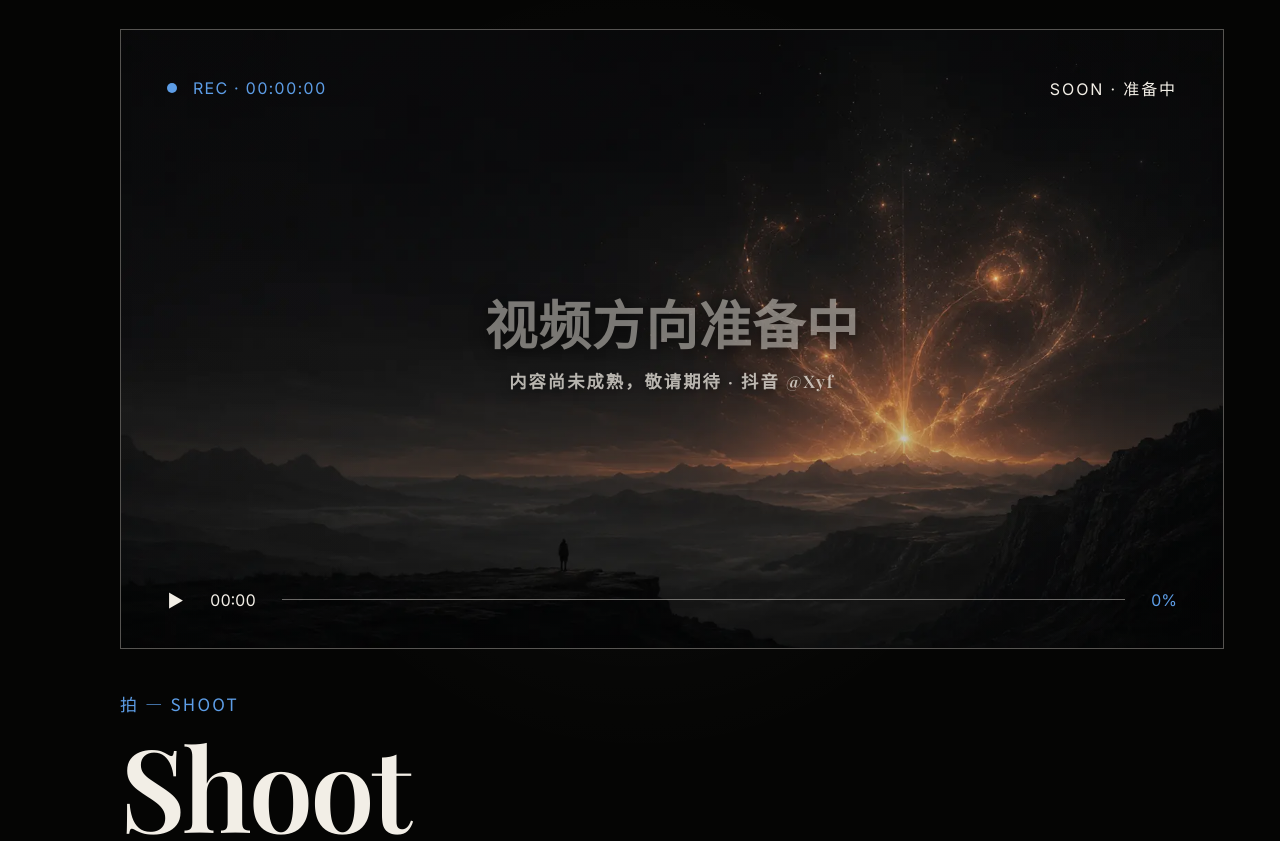
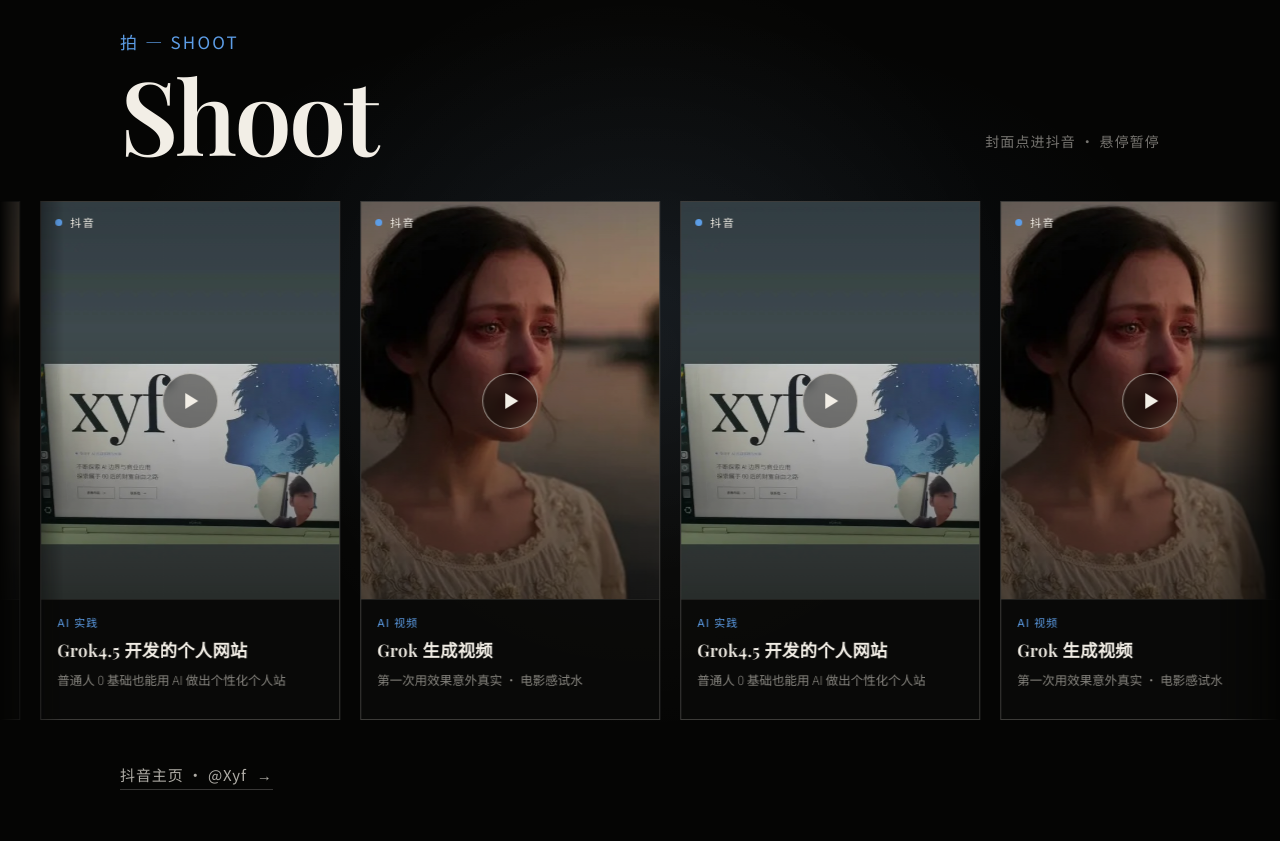
Before and after one commit to yunfanxing6/xyf-ai.com, a website: page index.html in a window 1280 px wide. Shown: the part 2540-3381 px from the top of the page. Drawn offline with nearby package versions, Linux system fonts and the light colour scheme; no server answers; animation ran at ten frames a second; a web font is replaced by a local one.

Commit message:
feat: video marquee with Douyin covers and outbound links
Replace the Shoot placeholder with an infinite left-scrolling card
strip (Contact marquee style). Cards use original Douyin covers and
open short links; hover pauses so visitors can click through.

```diff
--- a/css/work-split.css
+++ b/css/work-split.css
@@ -198,7 +198,8 @@
 
 /* ───────────── SHOOT / VIDEO ─────────────
    注意:不翻整个 body 背景(各 section 自带背景,深色只属于 .shoot)。
-   theme-shoot 只在"导航线落在 Shoot 内"时反色 nav/rail/准星,避免把上一屏染黑。 */
+   theme-shoot 只在"导航线落在 Shoot 内"时反色 nav/rail/准星,避免把上一屏染黑。
+   视频区：横向卡片滑动（封面 → 外链抖音/YouTube），不是 Writing 固定栅格。 */
 body.theme-shoot .nav{
   background:rgba(5,5,4,.9);
   border-bottom-color:rgba(242,238,230,.08);
@@ -216,91 +217,33 @@ body.theme-shoot .cross::after{
 }
 
 .shoot{
-  --line:rgba(242,238,230,.34);
+  --line:rgba(242,238,230,.22);
   --muted:#a8a096;
   --ink-soft:#d8d0c4;
   min-height:100vh;
   background:#050504;
   color:#f2eee6;
-  padding:104px 56px 48px calc(var(--rail-x) + 72px);
+  padding:104px 0 56px;
   display:flex;flex-direction:column;
-  gap:42px;
+  gap:28px;
   position:relative;
   overflow:hidden;
 }
 .shoot::before{
   content:"";position:absolute;inset:0;pointer-events:none;
-  background:radial-gradient(circle at 50% 46%,rgba(255,255,255,.06),transparent 48%);
-  opacity:.7;
+  background:
+    radial-gradient(ellipse 70% 50% at 50% 40%,rgba(93,157,230,.08),transparent 60%),
+    radial-gradient(circle at 50% 46%,rgba(255,255,255,.05),transparent 48%);
+  opacity:1;
 }
-.shoot__stage{
-  position:relative;z-index:1;flex:1 1 auto;
-  min-height:620px;overflow:hidden;
-  border:1px solid var(--line);
-  display:flex;flex-direction:column;justify-content:space-between;
-  padding:46px 46px 36px;
-}
-.shoot__bg{
-  position:absolute;inset:0;z-index:0;
-  background-size:cover;background-position:center;
-  opacity:1;
-  filter:saturate(.88) brightness(.95) contrast(1);
-}
-.shoot__stage::after{
-  content:"";position:absolute;inset:0;z-index:1;
-  background:
-    linear-gradient(180deg,rgba(5,5,4,.30),rgba(5,5,4,.04) 43%,rgba(5,5,4,.38)),
-    linear-gradient(90deg,rgba(5,5,4,.12),transparent 24%,transparent 76%,rgba(5,5,4,.14));
-}
-.shoot__stage > *:not(.shoot__bg){position:relative;z-index:2;}
-.shoot__topbar{
-  display:flex;justify-content:space-between;align-items:center;
-  font-size:16px;letter-spacing:.08em;color:#f2eee6;
-  font-variant-numeric:tabular-nums;
-}
-.shoot__rec{display:inline-flex;align-items:center;gap:16px;color:var(--accent);}
-.shoot__rec i{width:10px;height:10px;border-radius:50%;background:var(--accent);animation:recblink 1.6s steps(1) infinite;}
-@keyframes recblink{50%{opacity:.25;}}
-.shoot__ep{letter-spacing:.12em;}
-.shoot__copy{
-  position:absolute;left:50%;top:38%;transform:translateX(-50%);
-  width:min(860px,72%);
-  display:flex;flex-direction:column;align-items:center;gap:16px;
-  text-align:center;
-}
-.shoot__center{
-  width:100%;
-  font-family:var(--serif-cjk);font-weight:700;
-  font-size:clamp(38px,4.1vw,68px);line-height:1.1;letter-spacing:.02em;
-  color:rgba(242,238,230,.48);
-  text-shadow:0 4px 18px rgba(0,0,0,.7);
-  mix-blend-mode:screen;
-}
-.shoot__soon{
-  width:max-content;
-  font-family:var(--serif-cjk);font-weight:600;
-  font-size:clamp(17px,1.35vw,24px);
-  letter-spacing:.12em;color:rgba(242,238,230,.74);
-  text-shadow:0 2px 10px rgba(0,0,0,.55);
-  white-space:nowrap;
-}
-.shoot__player{
-  display:flex;align-items:center;gap:26px;
-  font-size:16px;color:#f2eee6;font-variant-numeric:tabular-nums;
-}
-.shoot__play{font-size:17px;}
-.shoot__track{flex:1;height:1px;background:rgba(242,238,230,.42);position:relative;}
-.shoot__track i{position:absolute;left:0;top:-1px;width:0%;height:3px;background:var(--accent);}
-.shoot__pct{color:var(--accent);}
-
-.shoot__foot{
+.shoot__head{
   position:relative;z-index:1;
-  display:flex;align-items:flex-end;justify-content:flex-start;
-  gap:120px;
-  padding-left:0;
+  padding:0 calc(var(--rail-x) + 72px) 0 calc(var(--rail-x) + 72px);
+  display:flex;align-items:flex-end;justify-content:space-between;gap:24px;
+  flex-wrap:wrap;
 }
 .shoot__wordwrap{
-  display:flex;flex-direction:column;align-items:flex-start;gap:18px;
+  display:flex;flex-direction:column;align-items:flex-start;gap:14px;
 }
 .shoot__kicker{
   font-family:var(--sans-cjk);
@@ -308,9 +251,170 @@ body.theme-shoot .cross::after{
 }
 .shoot__title{
   font-family:var(--serif);font-weight:600;line-height:.9;
-  font-size:clamp(96px,9vw,150px);
+  font-size:clamp(72px,8vw,128px);
   letter-spacing:-.025em;color:#f2eee6;
 }
+.shoot__lead{
+  font-family:var(--sans-cjk);
+  font-size:14px;letter-spacing:.08em;
+  color:rgba(242,238,230,.48);
+  padding-bottom:10px;
+}
+
+/* ── Video marquee：与 Contact 关键词条同款无限向左循环 ── */
+.vmarquee{
+  position:relative;z-index:1;
+  overflow:hidden;
+  padding:12px 0 8px;
+  -webkit-mask-image:linear-gradient(90deg,transparent,#000 5%,#000 95%,transparent);
+  mask-image:linear-gradient(90deg,transparent,#000 5%,#000 95%,transparent);
+}
+.vmarquee__track{
+  display:flex;
+  width:max-content;
+  gap:0;
+  animation:vmarquee 28s linear infinite;
+  will-change:transform;
+}
+.vmarquee:hover .vmarquee__track,
+.vmarquee:focus-within .vmarquee__track{
+  animation-play-state:paused;
+}
+@media (prefers-reduced-motion:reduce){
+  .vmarquee__track{animation:none;}
+}
+@keyframes vmarquee{
+  from{transform:translateX(0)}
+  to{transform:translateX(-50%)}
+}
+
+.vmarquee__set{
+  display:flex;
+  flex:none;
+  gap:20px;
+  padding-right:20px; /* 与 gap 一致，两套衔接无跳 */
+  align-items:stretch;
+}
+
+/* 单卡：竖版抖音感 3:4 */
+.vcard{
+  --vcard-w:clamp(220px,26vw,300px);
+  flex:0 0 var(--vcard-w);
+  width:var(--vcard-w);
+  display:flex;flex-direction:column;
+  text-decoration:none;color:inherit;
+  border:1px solid var(--line);
+  background:rgba(12,12,11,.72);
+  transition:border-color .3s var(--ease), box-shadow .35s var(--ease);
+  outline:none;
+}
+.vcard:hover,
+.vcard:focus-visible{
+  border-color:rgba(93,157,230,.55);
+  box-shadow:0 16px 40px rgba(0,0,0,.45);
+}
+.vcard:focus-visible{outline:1px solid var(--accent);outline-offset:3px;}
+
+.vcard__media{
+  position:relative;
+  aspect-ratio:3 / 4;
+  overflow:hidden;
+  background:#0a0a09;
+}
+.vcard__img{
+  width:100%;height:100%;
+  object-fit:cover;object-position:center top;
+  display:block;
+  transform:scale(1.02);
+  transition:transform .7s var(--ease), filter .4s var(--ease);
+  filter:saturate(.92) brightness(.94);
+  pointer-events:none;
+  user-select:none;
+}
+.vcard:hover .vcard__img,
+.vcard:focus-visible .vcard__img{
+  transform:scale(1.06);
+  filter:saturate(1) brightness(1);
+}
+.vcard__shade{
+  position:absolute;inset:0;
+  background:
+    linear-gradient(180deg,rgba(5,5,4,.12),transparent 32%,rgba(5,5,4,.5) 100%);
+  pointer-events:none;
+}
+.vcard__play{
+  position:absolute;left:50%;top:50%;
+  transform:translate(-50%,-50%);
+  width:56px;height:56px;border-radius:50%;
+  border:1px solid rgba(242,238,230,.55);
+  background:rgba(5,5,4,.42);
+  backdrop-filter:blur(6px);
+  display:grid;place-items:center;
+  transition:transform .3s var(--ease), background .3s, border-color .3s;
+}
+.vcard__play i{
+  display:block;width:0;height:0;
+  margin-left:3px;
+  border-style:solid;
+  border-width:8px 0 8px 13px;
+  border-color:transparent transparent transparent #f2eee6;
+}
+.vcard:hover .vcard__play{
+  transform:translate(-50%,-50%) scale(1.08);
+  background:rgba(93,157,230,.28);
+  border-color:var(--accent);
+}
+.vcard__rec{
+  position:absolute;left:14px;top:12px;
+  display:inline-flex;align-items:center;gap:8px;
+  font-size:11px;letter-spacing:.14em;
+  color:#f2eee6;
+}
+.vcard__rec i{
+  width:7px;height:7px;border-radius:50%;
+  background:var(--accent);
+  animation:recblink 1.6s steps(1) infinite;
+}
+@keyframes recblink{50%{opacity:.25;}}
+.vcard__body{
+  display:flex;flex-direction:column;gap:8px;
+  padding:14px 16px 16px;
+  border-top:1px solid rgba(242,238,230,.1);
+  min-height:7.5em;
+}
+.vcard__tag{
+  font-size:11px;letter-spacing:.1em;
+  color:var(--accent);
+  font-family:var(--sans);
+}
+.vcard__title{
+  font-family:var(--serif-cjk);font-weight:600;
+  font-size:clamp(16px,1.35vw,19px);
+  line-height:1.35;color:#f2eee6;
+  letter-spacing:.02em;
+}
+.vcard__dek{
+  font-family:var(--sans-cjk);font-weight:300;
+  font-size:12.5px;line-height:1.55;
+  color:rgba(242,238,230,.55);
+}
+
+.shoot__all{
+  position:relative;z-index:1;
+  align-self:flex-start;
+  margin:8px calc(var(--rail-x) + 72px) 0;
+  display:inline-flex;align-items:center;gap:10px;
+  font-family:var(--sans-cjk);
+  font-size:15px;letter-spacing:.06em;
+  color:rgba(242,238,230,.72);
+  text-decoration:none;
+  border-bottom:1px solid rgba(242,238,230,.22);
+  padding-bottom:4px;
+  transition:color .25s, border-color .25s;
+}
+.shoot__all:hover{color:var(--accent);border-color:var(--accent);}
+.shoot__all .arr{transition:transform .25s var(--ease);}
+.shoot__all:hover .arr{transform:translateX(5px);}
 
 /* ───────────── BUILD ───────────── */
 .build{
@@ -588,11 +692,13 @@ body.theme-shoot .cross::after{
   .wpost{grid-template-columns:74px 1fr;min-height:auto;padding:22px 18px;}
   .wpost__idx{font-size:58px;}
   .wpost__thumb{display:none;}
-  .shoot{padding:92px 18px 42px;gap:28px;}
-  .shoot__stage{min-height:58vh;padding:28px 22px 24px;}
-  .shoot__topbar,.shoot__player{font-size:12px;gap:12px;}
-  .shoot__center{font-size:24px;line-height:1.4;flex-wrap:wrap;}
-  .shoot__foot{padding-left:0;gap:26px;align-items:flex-start;flex-direction:column;}
+  .shoot{padding:92px 0 42px;gap:22px;}
+  .shoot__head{padding:0 18px;gap:12px;}
+  .shoot__title{font-size:clamp(64px,18vw,96px);}
+  .shoot__lead{padding-bottom:4px;font-size:12px;}
+  .vcard{--vcard-w:clamp(200px,58vw,260px);}
+  .vmarquee__track{animation-duration:22s;}
+  .shoot__all{margin-left:18px;margin-right:18px;}
   .build__title{font-size:clamp(72px,22vw,118px);}
   .build__sub{font-size:18px;}
   .build__cta{font-size:18px;}
@@ -669,20 +775,19 @@ body.theme-shoot .cross::after{
 
   .shoot{
     min-height:100svh;
-    padding:84px var(--pad-x) 40px;
-    gap:26px;
+    padding:84px 0 40px;
+    gap:20px;
   }
-  .shoot__stage{
-    min-height:54vh;
-    padding:22px 18px;
-  }
-  .shoot__copy{
-    top:39%;
-    width:78%;
-  }
-  .shoot__center{font-size:22px;}
-  .shoot__soon{font-size:15px;}
-  .shoot__title{font-size:clamp(72px,24vw,104px);}
+  .shoot__head{padding:0 var(--pad-x);}
+  .shoot__title{font-size:clamp(64px,20vw,88px);}
+  .shoot__lead{width:100%;}
+  .vcard{--vcard-w:clamp(180px,62vw,240px);}
+  .vcard__body{padding:12px 14px 14px;gap:6px;min-height:6.8em;}
+  .vcard__title{font-size:15px;}
+  .vcard__dek{font-size:12px;}
+  .vcard__play{width:48px;height:48px;}
+  .vmarquee__track{animation-duration:18s;}
+  .shoot__all{margin-left:var(--pad-x);margin-right:var(--pad-x);}
 
   .build{
     padding:calc(var(--nav-h) + 42px) var(--pad-x) 72px;
--- a/index.html
+++ b/index.html
@@ -14,10 +14,10 @@
 <!-- 国内访问 Google Fonts 易卡住；非阻塞加载 + display=swap -->
 <link rel="stylesheet" href="https://fonts.googleapis.com/css2?family=Playfair+Display:ital,wght@0,400;0,500;0,600;0,700;1,500;1,600&family=Noto+Serif+SC:wght@500;600;700&family=Inter:wght@300;400;500;600&family=Noto+Sans+SC:wght@300;400;500&display=swap" media="print" onload="this.media='all'" />
 <noscript><link rel="stylesheet" href="https://fonts.googleapis.com/css2?family=Playfair+Display:ital,wght@0,400;0,500;0,600;0,700;1,500;1,600&family=Noto+Serif+SC:wght@500;600;700&family=Inter:wght@300;400;500;600&family=Noto+Sans+SC:wght@300;400;500&display=swap" /></noscript>
-<link rel="stylesheet" href="css/tokens.css?v=xyf-writing-03" />
-<link rel="stylesheet" href="css/base.css?v=xyf-writing-03" />
-<link rel="stylesheet" href="css/sections.css?v=xyf-writing-03" />
-<link rel="stylesheet" href="css/work-split.css?v=xyf-writing-03" />
+<link rel="stylesheet" href="css/tokens.css?v=xyf-video-02" />
+<link rel="stylesheet" href="css/base.css?v=xyf-video-02" />
+<link rel="stylesheet" href="css/sections.css?v=xyf-video-02" />
+<link rel="stylesheet" href="css/work-split.css?v=xyf-video-02" />
 </head>
 <body>
 
@@ -358,31 +358,57 @@
     <a class="writing__all" href="https://x.com/xfengbro" target="_blank" rel="noopener" data-reveal>全部文章 <span class="arr">→</span></a>
   </section>
 
-  <!-- ═══════════ SHOOT / VIDEO（深色）═══════════ -->
+  <!-- ═══════════ SHOOT / VIDEO（深色 · 无限向左 marquee 循环）═══════════ -->
   <section class="shoot" id="shoot">
-    <div class="shoot__stage" data-reveal>
-      <span class="shoot__bg" style="background-image:url('assets/shoot-bg.webp')"></span>
-      <div class="shoot__topbar">
-        <span class="shoot__rec"><i></i> REC · 00:00:00</span>
-        <span class="shoot__ep">SOON · 准备中</span>
+    <header class="shoot__head">
+      <div class="shoot__wordwrap" data-reveal>
+        <span class="shoot__kicker">拍 — SHOOT</span>
+        <h2 class="shoot__title">Shoot</h2>
       </div>
-      <div class="shoot__copy">
-        <h3 class="shoot__center">视频方向准备中</h3>
-        <p class="shoot__soon">内容尚未成熟，敬请期待 · 抖音 @Xyf</p>
-      </div>
-      <div class="shoot__player">
-        <span class="shoot__play">▶</span>
-        <span class="shoot__t">00:00</span>
-        <span class="shoot__track"><i></i></span>
-        <span class="shoot__pct">0%</span>
+      <p class="shoot__lead" data-reveal>封面点进抖音 · 悬停暂停</p>
+    </header>
+
+    <!-- 与 Contact 关键词条同思路：双份轨道 + translateX(-50%) 无缝向左循环；组内多复几遍填满宽屏 -->
+    <div class="vmarquee" data-reveal data-vmarquee>
+      <div class="vmarquee__track">
+        <div class="vmarquee__set" data-vmarquee-set>
+          <a class="vcard" href="https://v.douyin.com/ZlrpqhsNvkA/" target="_blank" rel="noopener"
+             aria-label="在抖音观看：Grok4.5 开发的个人网站">
+            <span class="vcard__media">
+              <img class="vcard__img" src="assets/video-cover-01.jpg?v=dy1" alt="" width="540" height="960" draggable="false" />
+              <span class="vcard__shade" aria-hidden="true"></span>
+              <span class="vcard__play" aria-hidden="true"><i></i></span>
+              <span class="vcard__rec"><i></i> 抖音</span>
+            </span>
+            <span class="vcard__body">
+              <span class="vcard__tag">AI 实践</span>
+              <h3 class="vcard__title">Grok4.5 开发的个人网站</h3>
+              <p class="vcard__dek">普通人 0 基础也能用 AI 做出个性化个人站</p>
+            </span>
+          </a>
+          <a class="vcard" href="https://v.douyin.com/ZVyyWUNtS9M/" target="_blank" rel="noopener"
+             aria-label="在抖音观看：Grok 生成视频">
+            <span class="vcard__media">
+              <img class="vcard__img" src="assets/video-cover-02.jpg?v=dy1" alt="" width="900" height="506" draggable="false" />
+              <span class="vcard__shade" aria-hidden="true"></span>
+              <span class="vcard__play" aria-hidden="true"><i></i></span>
+              <span class="vcard__rec"><i></i> 抖音</span>
+            </span>
+            <span class="vcard__body">
+              <span class="vcard__tag">AI 视频</span>
+              <h3 class="vcard__title">Grok 生成视频</h3>
+              <p class="vcard__dek">第一次用效果意外真实 · 电影感试水</p>
+            </span>
+          </a>
+        </div>
       </div>
     </div>
-    <div class="shoot__foot">
-      <div class="shoot__wordwrap">
-        <span class="shoot__kicker" data-reveal>拍 — SHOOT</span>
-        <h2 class="shoot__title" data-reveal>Shoot</h2>
-      </div>
-    </div>
+
+    <a class="shoot__all"
+       href="https://www.douyin.com/user/MS4wLjABAAAAt2IYDh3RCyOTeeG1pjnfnSfQTT3RPobH2nW8Vh3w4F-p7pafrCtKTrrC1JrtK_ny"
+       target="_blank" rel="noopener" data-reveal>
+      抖音主页 · @Xyf <span class="arr">→</span>
+    </a>
   </section>
 
   <!-- ═══════════ BUILD ═══════════ -->
@@ -531,8 +557,8 @@
 
 <script src="https://cdnjs.cloudflare.com/ajax/libs/gsap/3.12.5/gsap.min.js"></script>
 <script src="https://cdnjs.cloudflare.com/ajax/libs/gsap/3.12.5/ScrollTrigger.min.js"></script>
-<script src="js/particles.js?v=xyf-writing-03"></script>
+<script src="js/particles.js?v=xyf-video-02"></script>
 <script src="js/build.js"></script>
-<script src="js/main.js?v=xyf-writing-03"></script>
+<script src="js/main.js?v=xyf-video-02"></script>
 </body>
 </html>
--- a/js/main.js
+++ b/js/main.js
@@ -97,7 +97,42 @@ document.addEventListener("DOMContentLoaded", () => {
 
   // Writing：从 X 实时同步文章浏览量（优先同域 /api/x-views，回退 fxtwitter）
   hydrateXViews();
+
+  // Video marquee：把源卡片复制到足够宽，再克隆整组做无缝循环
+  initVideoMarquee();
 });
+
+/* ── Video marquee（Contact 同款无限向左）─────────────────── */
+function initVideoMarquee() {
+  const root = document.querySelector("[data-vmarquee]");
+  if (!root) return;
+  const track = root.querySelector(".vmarquee__track");
+  const set = root.querySelector("[data-vmarquee-set]");
+  if (!track || !set) return;
+
+  // 组内至少铺满约 1.2 屏，避免宽屏空档
+  const minWidth = Math.max(window.innerWidth * 1.25, 1200);
+  let guard = 0;
+  while (set.scrollWidth < minWidth && guard < 12) {
+    [...set.children].forEach((child) => {
+      const clone = child.cloneNode(true);
+      if (clone instanceof HTMLElement) {
+        clone.setAttribute("tabindex", "-1");
+        clone.setAttribute("aria-hidden", "true");
+      }
+      set.appendChild(clone);
+    });
+    guard += 1;
+  }
+
+  // 第二组：无缝循环（translateX -50%）
+  const twin = set.cloneNode(true);
+  if (twin instanceof HTMLElement) {
+    twin.setAttribute("aria-hidden", "true");
+    twin.querySelectorAll("a").forEach((a) => a.setAttribute("tabindex", "-1"));
+    track.appendChild(twin);
+  }
+}
 
 /* ── Live X view counts ─────────────────────────────────── */
 const VIEWS_CACHE_KEY = "xyf:x-views:v1";
```
Also changed, not shown: README.md, assets/video-cover-01.jpg (added), assets/video-cover-01.webp (added), assets/video-cover-02.jpg (added), assets/video-cover-02.webp (added).
